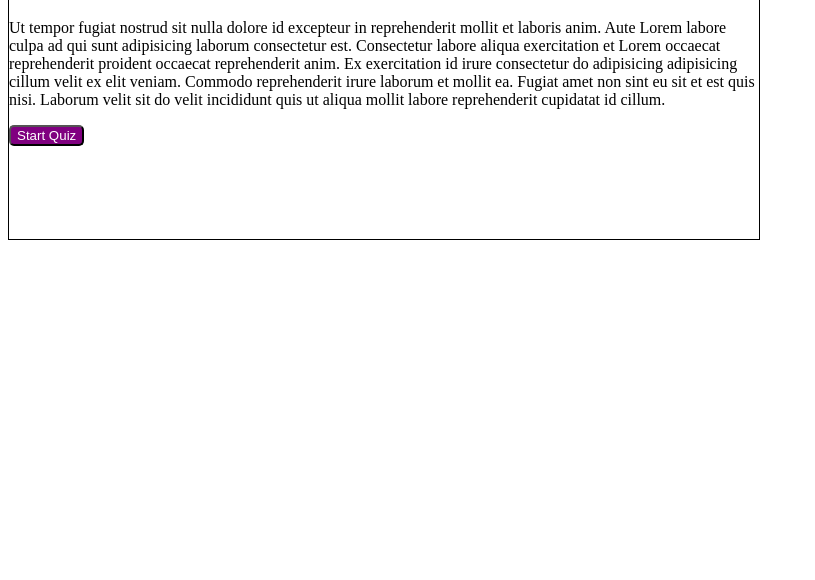
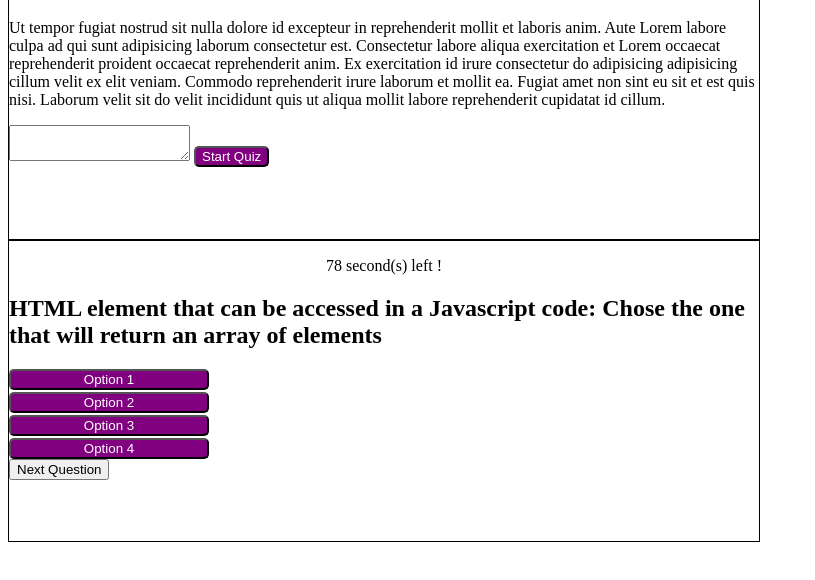
Before and after one commit to lurna301/HW4-4-Code-Quiz, a plain HTML site: page index.html in a window 1280 px wide. Both pictures are taken after a click on the button "Start Quiz". Shown: the part 70-650 px from the top of the page, without its empty margins (0-815 px from the left). Drawn offline with Linux system fonts and the light colour scheme.

Commit message:
hide toggle works; questions now show up w/ for loop

```diff
--- a/assets/script.js
+++ b/assets/script.js
@@ -8,14 +8,48 @@ var answerOne = document.querySelector("#quizAnswerOption1");
 var answerTwo = document.querySelector("#quizAnswerOption2");
 var answerThree = document.querySelector("#quizAnswerOption3");
 var answerFour = document.querySelector("#quizAnswerOption4");
+var quizShow = document.querySelector("#quizCard");
+var secondsLeft = 80;
+// Create an  array of questions
+var questions = [
+  {
+      title: "Commonly used data types DO NOT include:",
+      choices: ["strings", "booleans", "alerts", "numbers"],
+      answer: "alerts",
+  },
+  {
+      title: "The condition in an if / else statement is enclosed within ____.",
+      choices: ["quotes", "curly brackets", "parentheses", "square brackets"],
+      answer: "parentheses",
+  },
+  {
+      title: "There are 3 different ways in which a JavaScript code can be involved in an HTML file. Selct the one that's not correct.",
+      choices: ["Inline", "Import", "External", "Internal"],
+      answer: "Import",
+  },
+  {
+      title: "How to create an array in js ?",
+      choices: ["var A[]=", "var A{}=", "var A=[]", "var A={}"],
 
-var secondsLeft = 80;
+      answer: "var A=[]",
+  },
+  {
+      title: "HTML element that can be accessed in a Javascript code: Chose the one that will return an array of elements",
+      choices: ["getElementById(‘idname’)", "getElementsByClass(‘classname’)",
+      "getElementsByTagName(‘tagname’)", "querySelectorAll()"],
+      answer: "querySelectorAll()",
+  }
+]
+
 
 
 // Start button trigger the first question and next button to display
 startButton.addEventListener("click", function(){
 
     setTime();
+    quizShow.classList.remove("hide");
+
+
 });
 // nextButton.addEventListener("click", () => {
 //     quizOptions++
@@ -33,3 +67,25 @@ function setTime() {
 
     }, 1000);
   }
+
+// show the question
+
+var questionEl = document.querySelector("#quizQuestion");
+function showQuestions(){
+
+
+
+  for (var i = 0; i < questions.length; i++){
+
+    questionEl.textContent = questions[i].title;
+
+  }
+
+
+
+
+
+
+};
+
+showQuestions();
--- a/index.html
+++ b/index.html
@@ -25,24 +25,26 @@
                 Commodo reprehenderit irure laborum et mollit ea. Fugiat amet non sint eu sit et est quis nisi.
                 Laborum velit sit do velit incididunt quis ut aliqua mollit labore reprehenderit cupidatat id cillum.</p>
 
+                <p id="finalScoreDisplay"></p>
+                <p id="enterInitials"></p>
+                <textarea id=enterInitialsTextArea></textarea>
 
                 <button class="startButton" id="startButton">Start Quiz</button>
 
 
         </div>
 
-
+    <!-- this will be hidden then revealed when stat button has been clicked -->
 
         <div class="hide quizCard" id="quizCard">
 
             <p class="time" style="text-align:center;"></p>
 
-            <h2 class="quizQuestion">Ut tempor fugiat nostrud sit nulla dolore id excepteur in reprehenderit mollit et laboris anim.
-                Aute Lorem labore?</h2>
+            <h2 class="quizQuestion" id="quizQuestion"></h2>
 
                 <div class="quizOptionContainer">
 
-                    <button id="quizAnswerOption1" id="quizAnswerOption1"> Option 1 </button>
+                    <button id="quizAnswerOption1"> Option 1 </button>
                     <button id="quizAnswerOption2"> Option 2 </button>
                     <button id="quizAnswerOption3"> Option 3 </button>
                     <button id="quizAnswerOption4"> Option 4 </button>
```
